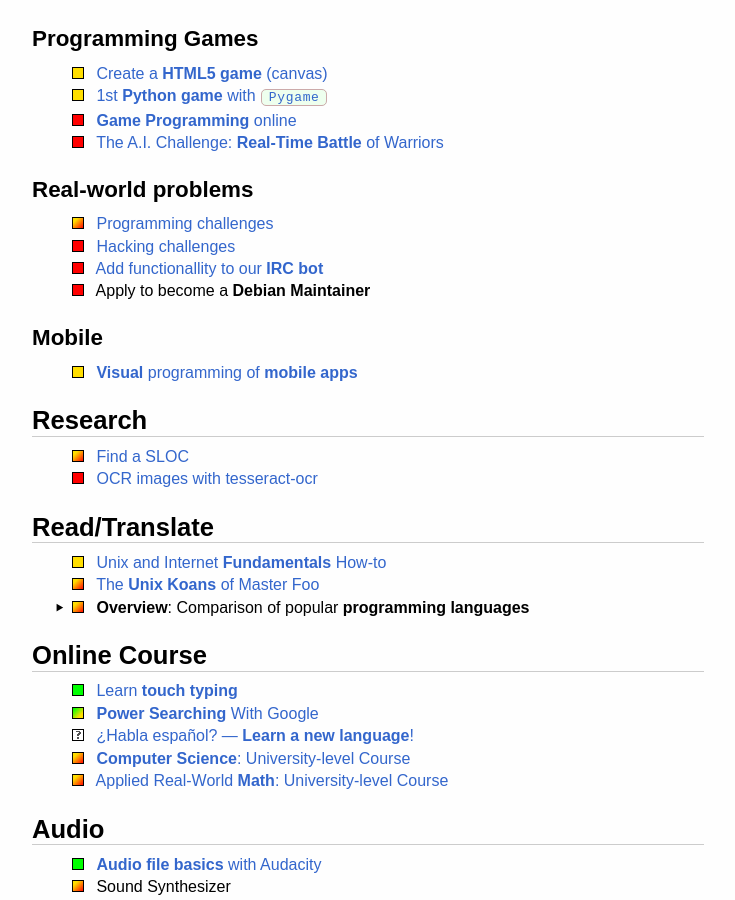
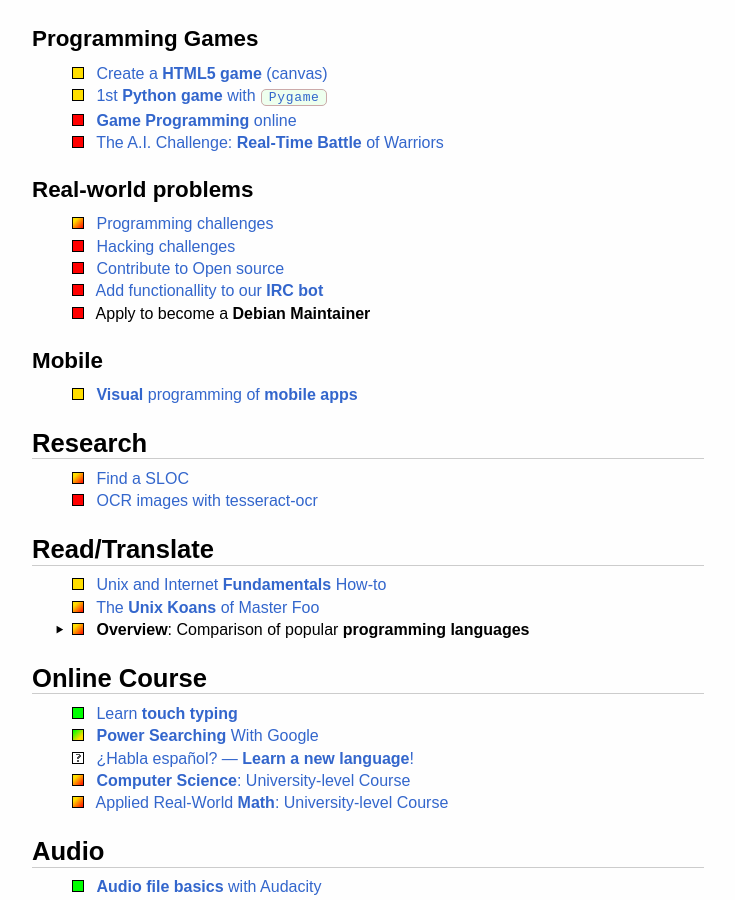
Before and after one commit to CoderDojoSI/course, a Jekyll site: the page built from tasks.md, in a window 1280 px wide and 900 px high, scrolled down 952 px. Shown: the whole window, without its empty margins (272-1007 px from the left). Built offline with Jekyll 4.4.1, drawn with Linux system fonts in a browser that asks for light colours; nearby versions of some CDN libraries; Markdown is read by kramdown in place of the engine named in the settings.

Commit message:
Add open_source.html

```diff
--- a/tasks.md
+++ b/tasks.md
@@ -73,6 +73,7 @@ Programming
 ### Real-world problems ###
 * ![[6]][4] [Programming challenges](tasks/programming_problems.html)
 * ![[6]][5] [Hacking challenges](tasks/hacking_challenges.html)
+* ![[6]][5] [Contribute to Open source](tasks/open_source.html)
 * ![[7]][5] [Add functionallity to our **IRC bot**](tasks/irc_bot.html)
 * ![[8]][5] Apply to become a **Debian Maintainer**
 
```
